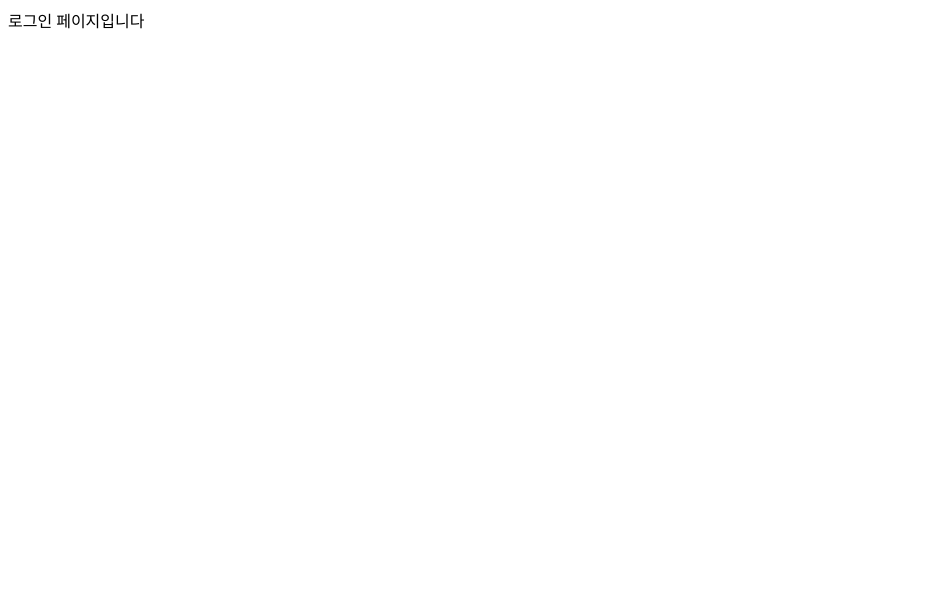
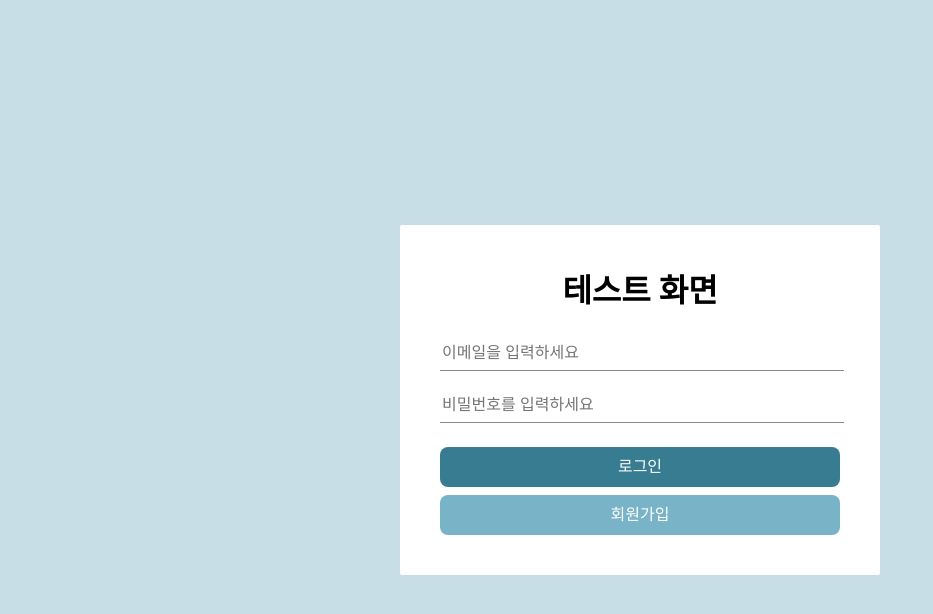
Before and after one commit to JustKode/colorfully-react, a React (Create React App) app in the folder frontend/: page / in a window 1280 px wide. Shown: the top 614 px of the page, without its empty margins (0-933 px from the left). Built offline with nearby package versions, Linux system fonts and the light colour scheme.

Commit message:
feat: 테스트 페이지 제작

```diff
--- a/frontend/src/App.js
+++ b/frontend/src/App.js
@@ -1,11 +1,13 @@
 import React from 'react';
 import { Route } from 'react-router-dom';
 import LonginPage from './pages/LoginPage';
+import MainPage from './pages/MainPage';
 
 function App() {
   return (
     <div>
       <Route component={LonginPage} path="/" exact />
+      <Route component={MainPage} path="/main" />
     </div>
   );
 }
--- a/frontend/src/components/LoginComponent.js
+++ b/frontend/src/components/LoginComponent.js
@@ -1,7 +1,88 @@
 import React from 'react';
+import styled from 'styled-components';
+import { Link } from 'react-router-dom';
+
+const LoginBlock = styled.div`
+  position: absolute;
+  left: 0;
+  top: 0;
+  bottom: 0;
+  right: 0;
+  background-color: rgb(199, 222, 230);
+
+  display: flex;
+  flex-direction: column;
+  justify-content: center;
+  align-items: center;
+`;
+
+const FormBox = styled.div`
+  padding: 2.5rem;
+  width: 25rem;
+  background-color: white;
+  border-radius: 2px;
+
+  .login-title {
+    text-align: center;
+    font-size: 2rem;
+    font-weight: 700;
+    margin-bottom: 2rem;
+  }
+`;
+
+const StyledInput = styled.input`
+  font-size: 1rem;
+  border: none;
+  border-bottom: 1px solid #8b8b8b;
+  padding-bottom: 0.5rem;
+  outline: none;
+  width: 100%;
+  & + & {
+    margin-top: 1.5rem;
+  }
+`;
+
+const CustomLink = styled(Link)`
+  text-decoration: none;
+`;
+
+const Button = styled.div`
+  width: 100%;
+  height: 2.5rem;
+  border-radius: 0.5rem;
+  color: white;
+  text-align: center;
+  font-size: 1rem;
+  margin-top: 1.5rem;
+  line-height: 2.5rem;
+  cursor: pointer;
+`;
+
+const LoginButton = styled(Button)`
+  background-color: rgb(56, 124, 146);
+`;
+
+const RegisterButton = styled(Button)`
+  margin-top: 0.5rem;
+  background-color: rgb(120, 179, 199);
+`;
 
 function LoginComponent() {
-  return <div>로그인 페이지입니다</div>;
+  return (
+    <LoginBlock>
+      <FormBox>
+        <div className="login-title">테스트 화면</div>
+        <form>
+          <StyledInput name="email" placeholder="이메일을 입력하세요" />
+          <StyledInput name="password" placeholder="비밀번호를 입력하세요" />
+        </form>
+        <CustomLink to="/main">
+          <LoginButton>로그인</LoginButton>
+        </CustomLink>
+        <RegisterButton>회원가입</RegisterButton>
+      </FormBox>
+    </LoginBlock>
+  );
 }
 
 export default LoginComponent;
--- /dev/null
+++ b/frontend/src/components/MainComponent.js
@@ -0,0 +1,96 @@
+import React from 'react';
+import styled from 'styled-components';
+
+const MainBlock = styled.div`
+  position: absolute;
+  left: 0;
+  top: 0;
+  bottom: 0;
+  right: 0;
+  background-color: white;
+  display: flex;
+  flex-wrap: wrap;
+  align-content: flex-start;
+`;
+
+const Header = styled.div`
+  padding: 2rem;
+  width: 100%;
+  height: 5rem;
+  background-color: rgb(252, 68, 69);
+  display: flex;
+  justify-content: flex-end;
+  align-items: center;
+
+  .header-menu {
+    color: white;
+    margin-right: 1rem;
+    font-size: 1.2rem;
+    font-weight: bold;
+  }
+`;
+
+const ColorBlock = styled.div`
+  width: 25%;
+`;
+
+const ColorBox = styled.div`
+  width: 100%;
+  height: 10rem;
+`;
+
+const FirstColor = styled(ColorBox)`
+  background-color: rgb(63, 238, 230);
+`;
+
+const SecondColor = styled(ColorBox)`
+  background-color: rgb(85, 188, 201);
+`;
+
+const ThirdColor = styled(ColorBox)`
+  background-color: rgb(151, 202, 239);
+`;
+
+const FourthColor = styled(ColorBox)`
+  background-color: rgb(202, 250, 254);
+`;
+
+const FormBox = styled.div`
+  width: 65%;
+  padding: 3rem;
+
+  .title {
+    font-size: 3rem;
+    font-weight: bold;
+  }
+
+  .content {
+    margin-top: 1rem;
+    font-size: 1rem;
+  }
+`;
+
+function MainComponent() {
+  return (
+    <MainBlock>
+      <Header>
+        <span className="header-menu">ABOUT</span>
+        <span className="header-menu">TEST</span>
+        <span className="header-menu">INFO</span>
+      </Header>
+      <ColorBlock>
+        <FirstColor />
+        <SecondColor />
+        <ThirdColor />
+        <FourthColor />
+      </ColorBlock>
+      <FormBox>
+        <div className="title">안녕하세요?</div>
+        <div className="content">점점 만들기 귀찮아지는... 너무 대충 만들었니 미안하다</div>
+        <div className="content">색상 많이 적용해보라고 여러 개 넣어봤어</div>
+      </FormBox>
+    </MainBlock>
+  );
+}
+
+export default MainComponent;
--- /dev/null
+++ b/frontend/src/containers/MainContainer.js
@@ -0,0 +1,8 @@
+import React from 'react';
+import MainComponent from '../components/MainComponent';
+
+function MainContainer() {
+  return <MainComponent />;
+}
+
+export default MainContainer;
--- /dev/null
+++ b/frontend/src/pages/MainPage.js
@@ -0,0 +1,8 @@
+import React from 'react';
+import MainContainer from '../containers/MainContainer';
+
+function MainPage() {
+  return <MainContainer />;
+}
+
+export default MainPage;
```
